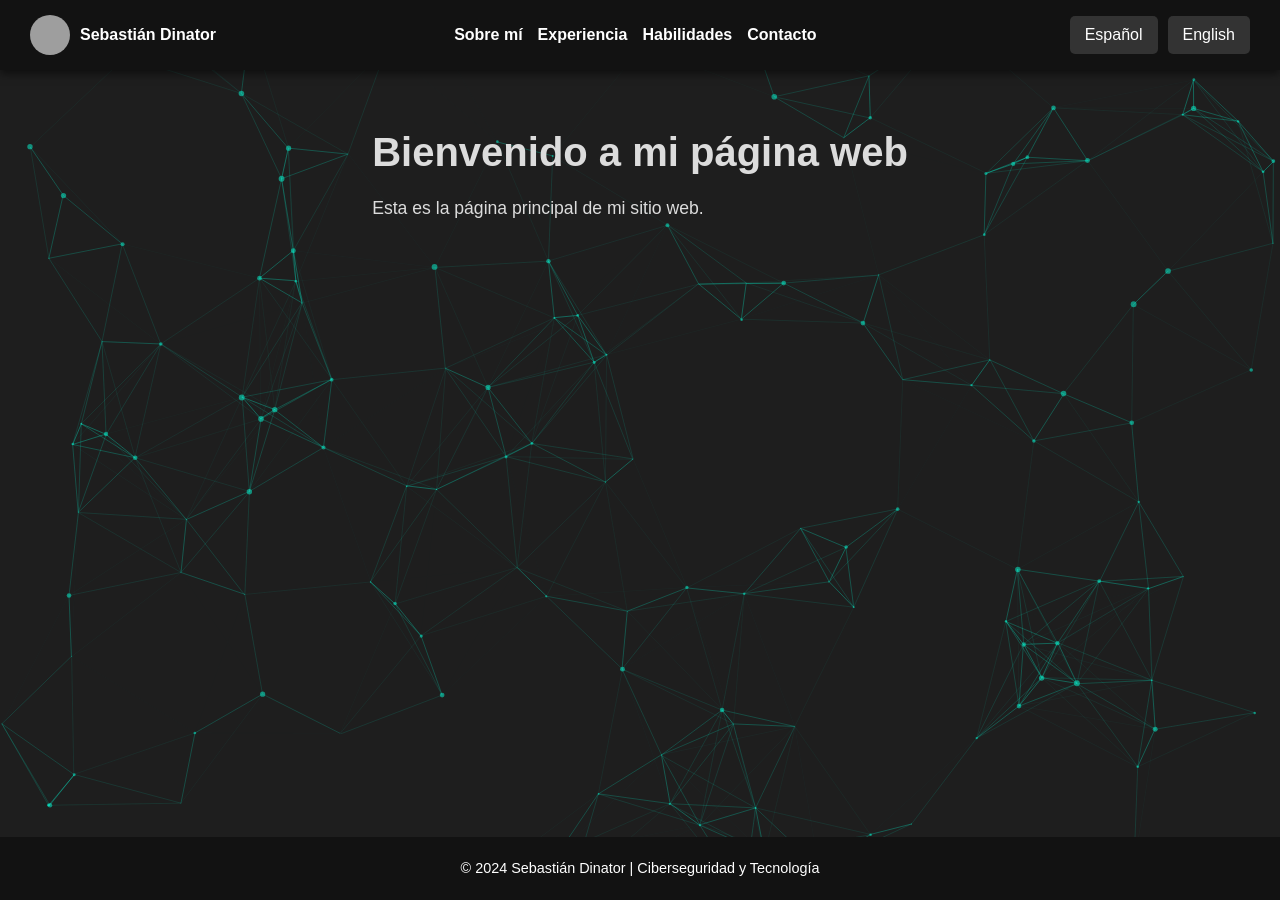
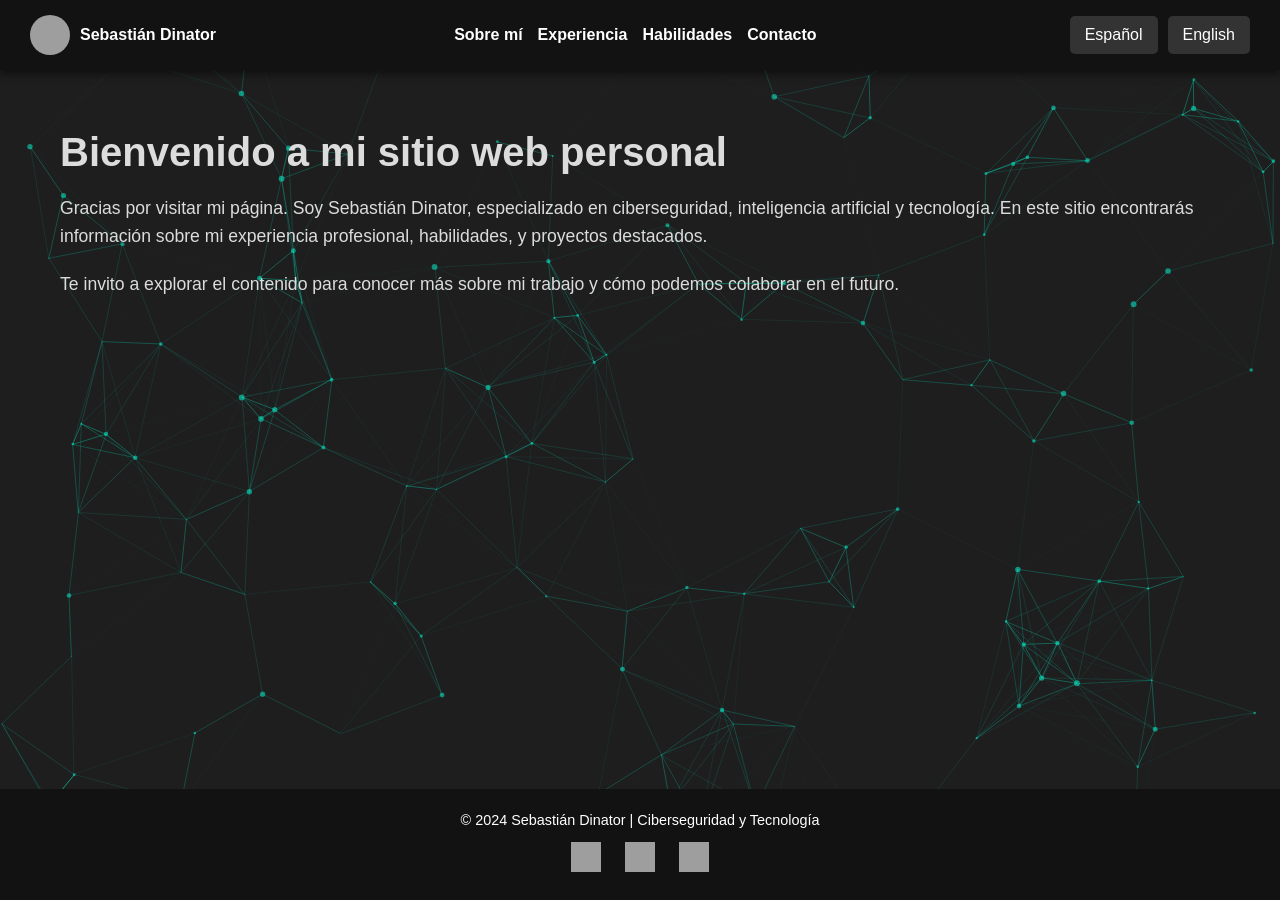
Before and after one commit to Seva41/Seva41.github.io, a Jekyll site: the page built from index.html, in a window 1280 px wide. Built offline with Jekyll 4.4.1, drawn with Linux system fonts in a browser that asks for light colours; grey boxes are pictures that could not be loaded.

Commit message:
RRSS y bienvenida

```diff
--- a/_includes/footer.html
+++ b/_includes/footer.html
@@ -1,4 +1,15 @@
 <!-- _includes/footer.html -->
 <footer>
     <p>&copy; 2024 Sebastián Dinator | Ciberseguridad y Tecnología</p>
+    <div class="social-icons">
+        <a href="https://www.linkedin.com/in/sebasti%C3%A1n-d-0803a8112/" target="_blank">
+            <img src="{{ '/assets/icons/linkedin.png' | relative_url }}" alt="LinkedIn">
+        </a>
+        <a href="https://github.com/tu_usuario" target="_blank">
+            <img src="{{ '/assets/icons/github.png' | relative_url }}" alt="GitHub">
+        </a>
+        <a href="https://twitter.com/tu_usuario" target="_blank">
+            <img src="{{ '/assets/icons/twitter.png' | relative_url }}" alt="Twitter">
+        </a>
+    </div>
 </footer>
--- a/index.html
+++ b/index.html
@@ -5,8 +5,14 @@ description: "Inicio | Sebastián Dinator"
 lang: es
 ---
 
-    <!-- Contenido principal -->
-    <main>
-        <h1>Bienvenido a mi página web</h1>
-        <p>Esta es la página principal de mi sitio web.</p>
-    </main>
+<!-- Contenido principal -->
+<main>
+    <section class="intro">
+        <h1 class="es">Bienvenido a mi sitio web personal</h1>
+        <h1 class="en">Welcome to my personal website</h1>
+        <p class="es">Gracias por visitar mi página. Soy Sebastián Dinator, especializado en ciberseguridad, inteligencia artificial y tecnología. En este sitio encontrarás información sobre mi experiencia profesional, habilidades, y proyectos destacados.</p>
+        <p class="en">Thank you for visiting my page. I'm Sebastián Dinator, specialized in cybersecurity, artificial intelligence, and technology. On this website, you will find information about my professional experience, skills, and notable projects.</p>
+        <p class="es">Te invito a explorar el contenido para conocer más sobre mi trabajo y cómo podemos colaborar en el futuro.</p>
+        <p class="en">I invite you to explore the content to learn more about my work and how we can collaborate in the future.</p>
+    </section>
+</main>
--- a/style.css
+++ b/style.css
@@ -219,6 +219,25 @@ footer p {
     pointer-events: none;
 }
 
+.social-icons {
+    margin-top: 10px;
+}
+
+.social-icons a {
+    margin: 0 10px;
+}
+
+.social-icons img {
+    width: 30px;
+    height: 30px;
+    transition: transform 0.3s;
+}
+
+.social-icons img:hover {
+    transform: scale(1.2);
+}
+
+
 /* Estilos para móviles */
 @media (max-width: 768px) {
     /* Mostrar el ícono del menú hamburguesa */
```
